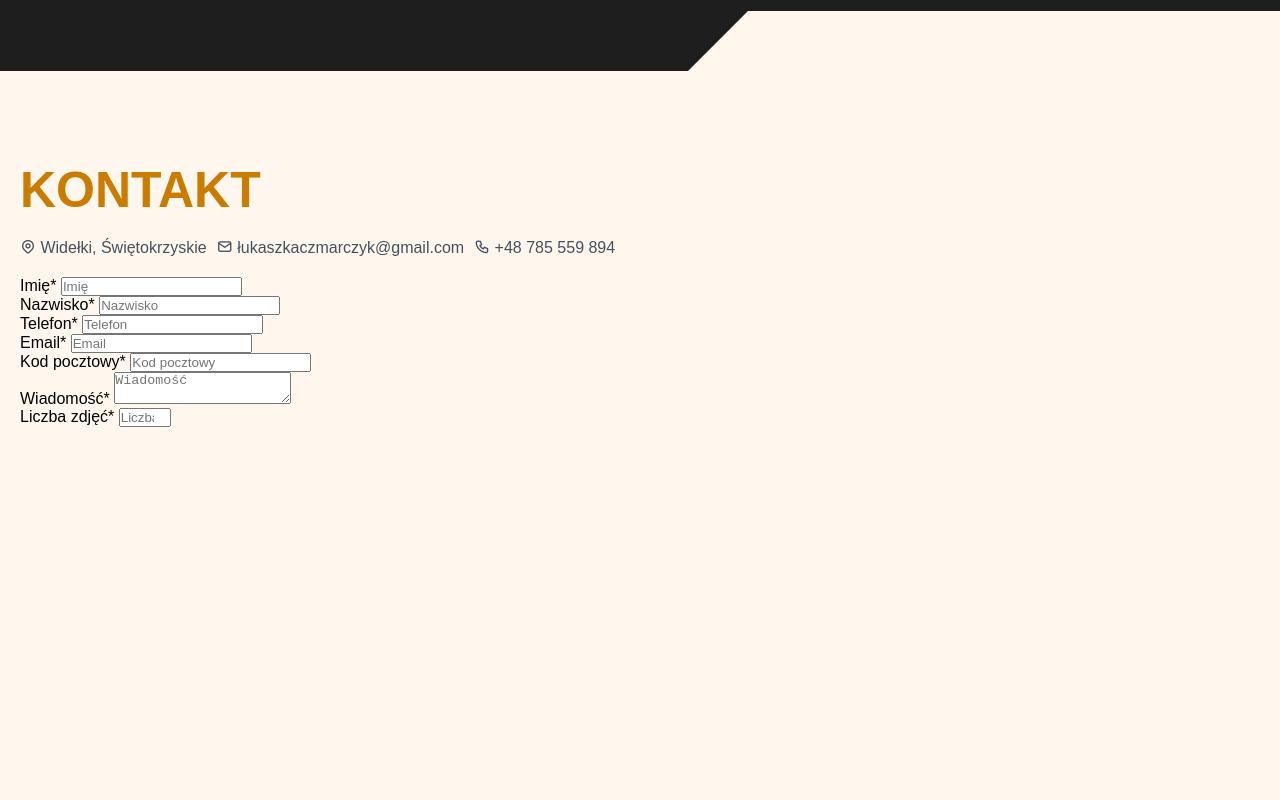
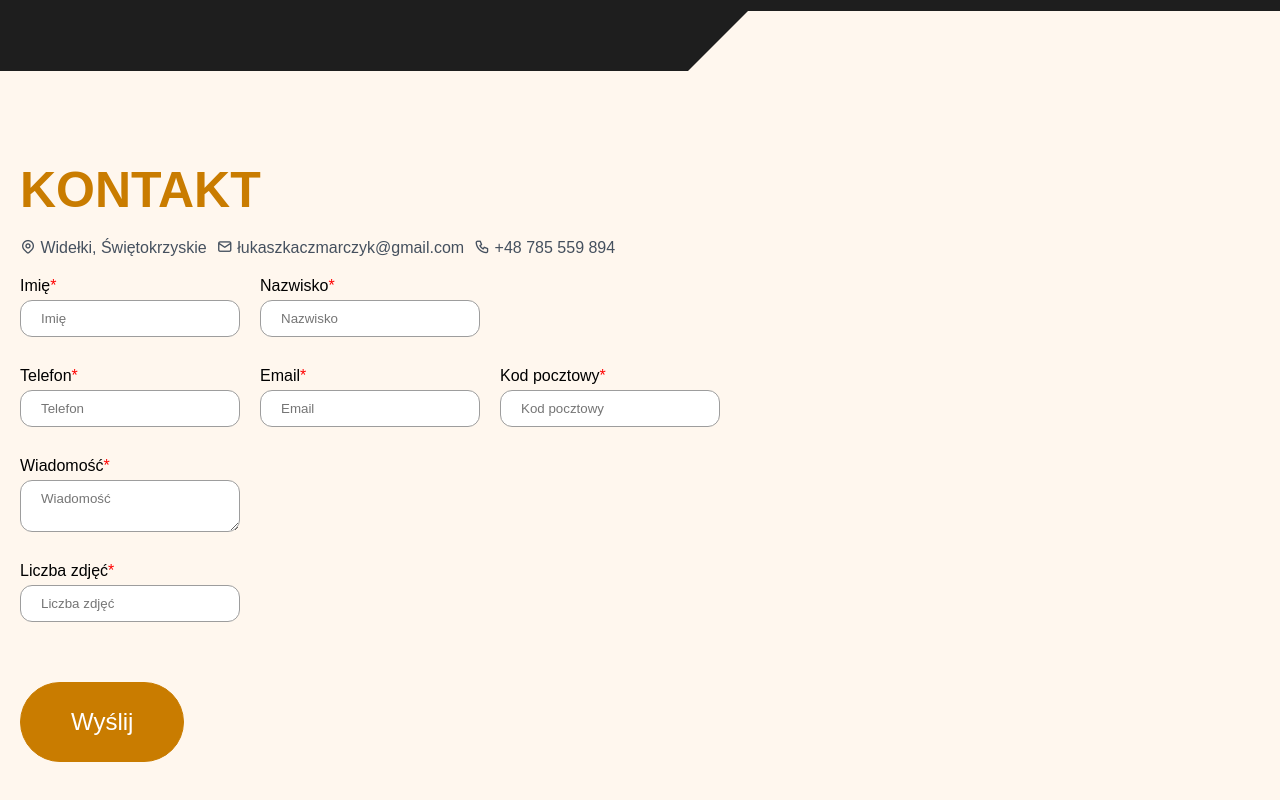
Before and after one commit to MaciejMi/Filatelistyka, a website: page index.html in a window 1280 px wide. Shown: the part 3719-4519 px from the top of the page. Before the commit the page ends 4246 px from the top, so only its background shows below. Drawn offline with Linux system fonts and the light colour scheme; a web font is replaced by a local one.

Commit message:
make a basic structure of contact

```diff
--- a/index.html
+++ b/index.html
@@ -186,38 +186,41 @@
                 <form class="contact__form">
                     <div>
                         <p>
-                            <label for="firstname">Imię*</label>
+                            <label for="firstname">Imię</label>
                             <input type="text" name="fistname" placeholder="Imię" required>
                         </p>
-                        <p> <label for="lastname">Nazwisko*</label>
+                        <p> <label for="lastname">Nazwisko</label>
                             <input type="text" name="lastname" placeholder="Nazwisko" required>
                         </p>
                     </div>
                     <div>
                         <p>
-                            <label for="phone">Telefon*</label>
+                            <label for="phone">Telefon</label>
                             <input type="tel" name="phone" placeholder="Telefon" required>
                         </p>
-                        <p> <label for="email">Email*</label>
+                        <p> <label for="email">Email</label>
                             <input type="email" name="email" placeholder="Email" required>
                         </p>
-                        <p> <label for="code">Kod pocztowy*</label>
+                        <p> <label for="code">Kod pocztowy</label>
                             <input type="text" name="code" placeholder="Kod pocztowy" required>
                         </p>
                     </div>
                     <div>
                         <p>
-                            <label for="message">Wiadomość*</label>
+                            <label for="message">Wiadomość</label>
                             <textarea name="message" placeholder="Wiadomość" required></textarea>
                         </p>
                     </div>
                     <div>
                         <p>
-                            <label for="numberOfPhoto">Liczba zdjęć*</label>
-                            <input type="number" min="0" max="10" name="numberOfPhoto" placeholder="Liczba zdjęć"
-                                required />
+                            <label for="numberOfPhoto">Liczba zdjęć</label>
+                            <input type="text" name="numberOfPhoto" placeholder="Liczba zdjęć" required />
                         </p>
                     </div>
+                    <div class="imageInput">
+
+                    </div>
+                    <button class="button button--active" type="submit">Wyślij</button>
                 </form>
             </div>
         </section>
--- a/src/sass/__colors.scss
+++ b/src/sass/__colors.scss
@@ -18,3 +18,8 @@ $alpha-dark-bg: rgba(30, 30, 30, 0.7);
 // SHADOW
 
 $text-shadow: #000;
+
+// STROKES
+
+$input-stroke: #9d9d9d;
+$input-stroke-focus: #555555;
--- a/src/sass/__components.scss
+++ b/src/sass/__components.scss
@@ -26,6 +26,11 @@
 	&--active {
 		background-color: c.$main-color;
 		color: c.$light-font-color;
+		transition: color 0.3s, background-color 0.3s;
+		&:hover {
+			background: none;
+			color: c.$dark-font-color;
+		}
 	}
 }
 .block {
--- a/src/sass/__contact.scss
+++ b/src/sass/__contact.scss
@@ -17,4 +17,58 @@
 			color: c.$dark-font-color;
 		}
 	}
+
+	&__form {
+		display: flex;
+		flex-direction: column;
+		gap: 3rem;
+		div {
+			display: flex;
+			flex-wrap: wrap;
+			gap: 2rem;
+			p {
+				display: flex;
+				flex-direction: column;
+				gap: 0.5rem;
+
+				label {
+					&::after {
+						content: '*';
+						color: red;
+					}
+				}
+			}
+
+			input,
+			textarea {
+				padding: 1rem 2rem;
+				font-family: Arial, Helvetica, sans-serif;
+
+				border: 1px solid c.$input-stroke;
+				border-radius: 12px;
+				resize: vertical;
+				min-width: 220px;
+
+				&:focus {
+					outline: none;
+					border: 1px solid c.$input-stroke-focus;
+				}
+			}
+
+			textarea {
+				width: 100%;
+				padding: 1rem 2rem;
+				font-family: Arial, Helvetica, sans-serif;
+
+				border: 1px solid c.$input-stroke;
+				border-radius: 12px;
+				resize: vertical;
+
+				&:focus {
+					outline: none;
+					border: 1px solid c.$input-stroke-focus;
+				}
+			}
+		}
+	}
 }
```
Also changed, not shown: dist/css/quotation.min.css, dist/css/style.min.css.
